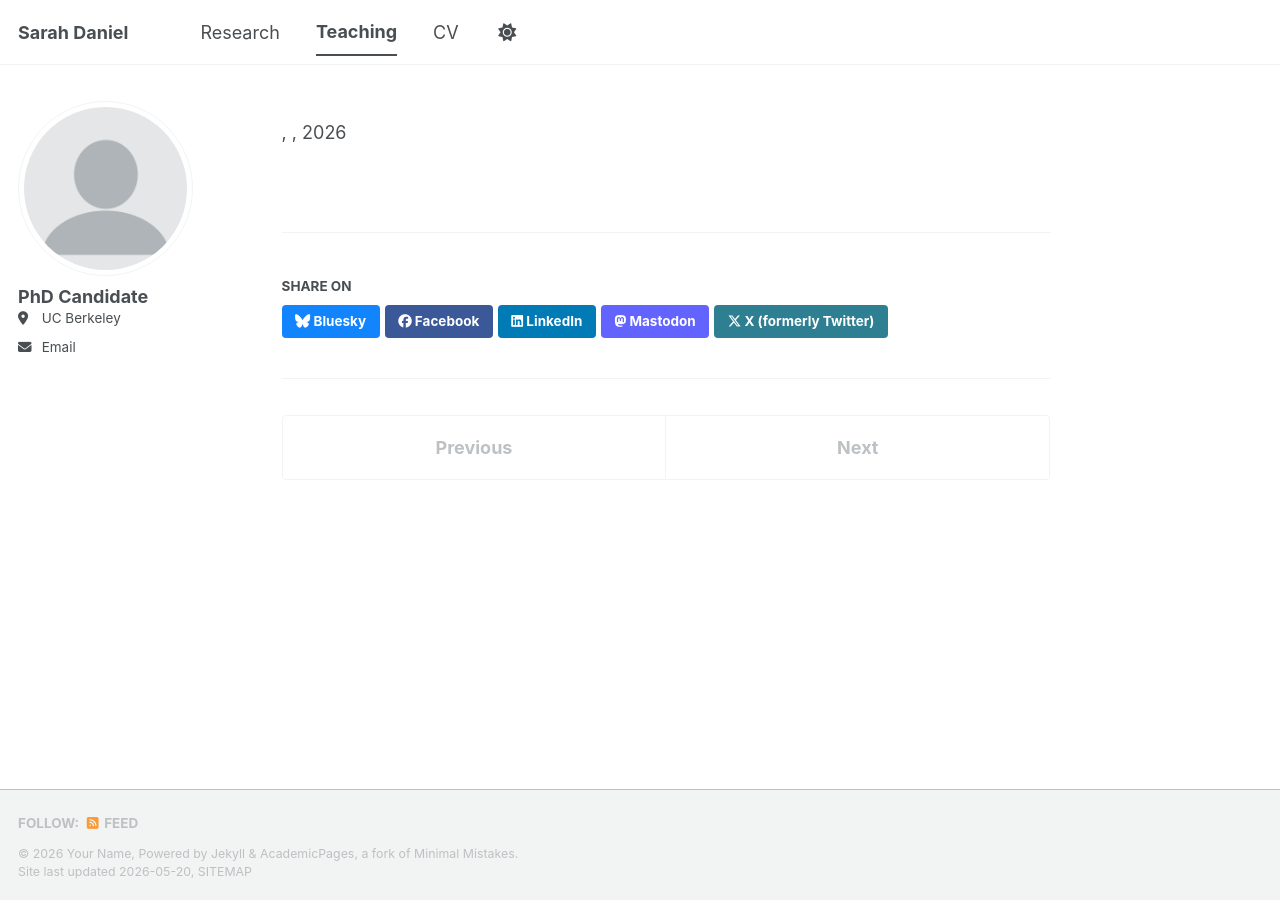
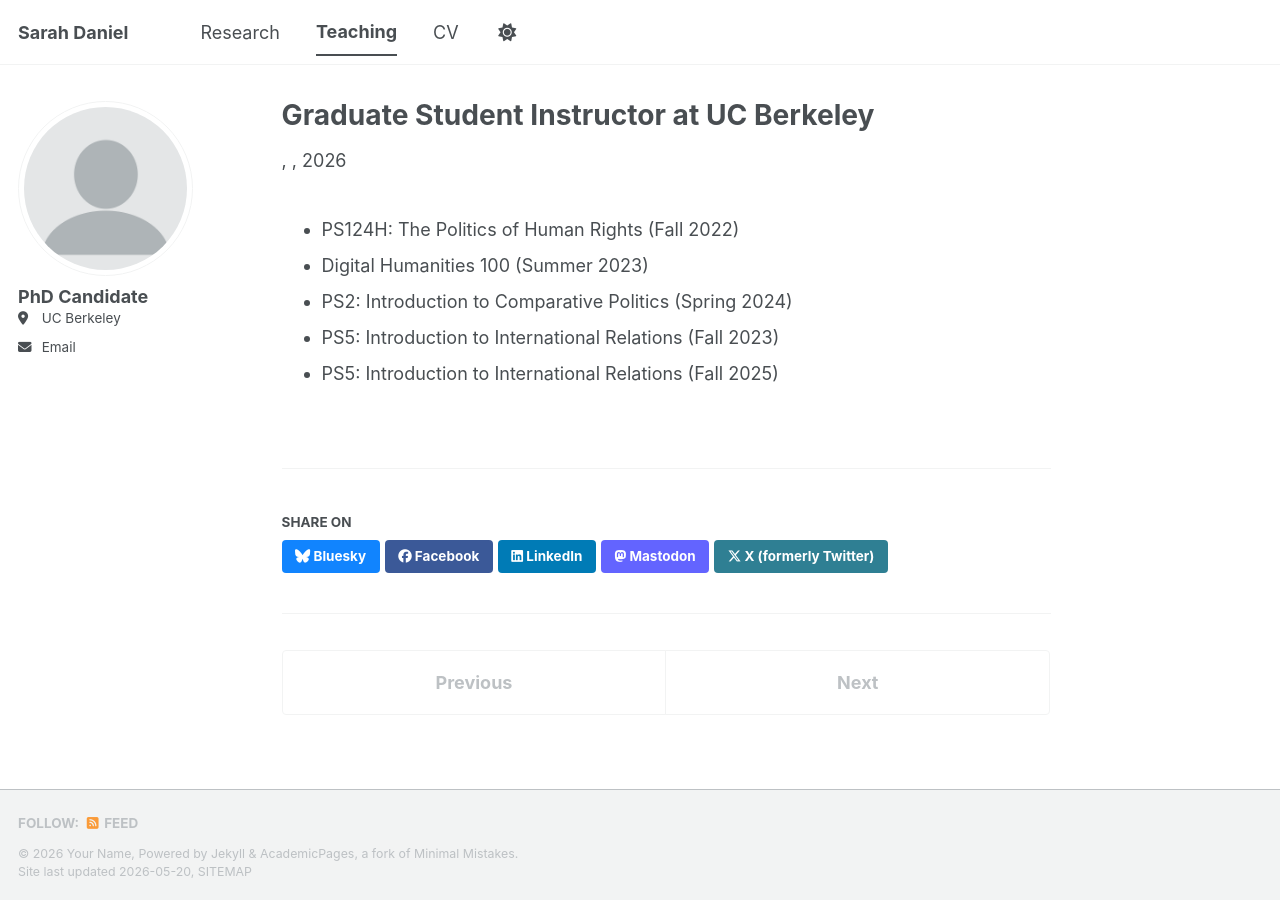
Before and after one commit to SarahDaniel1/SarahDaniel1.github.io, a Jekyll site: the page built from _teaching/2014-spring-teaching-1.md, in a window 1280 px wide. Built offline with Jekyll 4.4.1, drawn with Linux system fonts in a browser that asks for light colours; a script bundle is joined from its source files by our own code; library files that are not in the unit come from our copies; part of the change alters nothing that is shown.

Commit message:
Update 2014-spring-teaching-1.md

```diff
--- a/_teaching/2014-spring-teaching-1.md
+++ b/_teaching/2014-spring-teaching-1.md
@@ -1,10 +1,10 @@
 ---
 title: "Graduate Student Instructor at UC Berkeley"
+layout: single
+---
 
-PS124H The Politics of Human Rights (Fall 2022)
-Digital Humanities 100 (Summer 2023)
-PS2 Introduction to Comparative Politics (Spring 2024)
-PS5 Introduction to International Relations (Fall 2023)
-PS5 Introduction to International Relations (Fall 2025)
-
----
+- PS124H: The Politics of Human Rights (Fall 2022)
+- Digital Humanities 100 (Summer 2023)
+- PS2: Introduction to Comparative Politics (Spring 2024)
+- PS5: Introduction to International Relations (Fall 2023)
+- PS5: Introduction to International Relations (Fall 2025)
```
